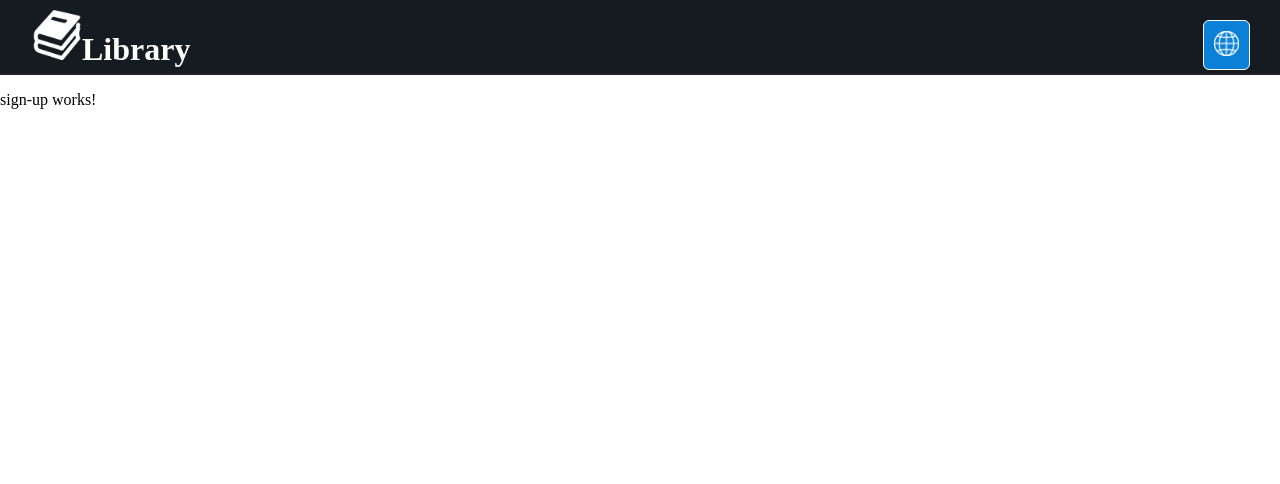
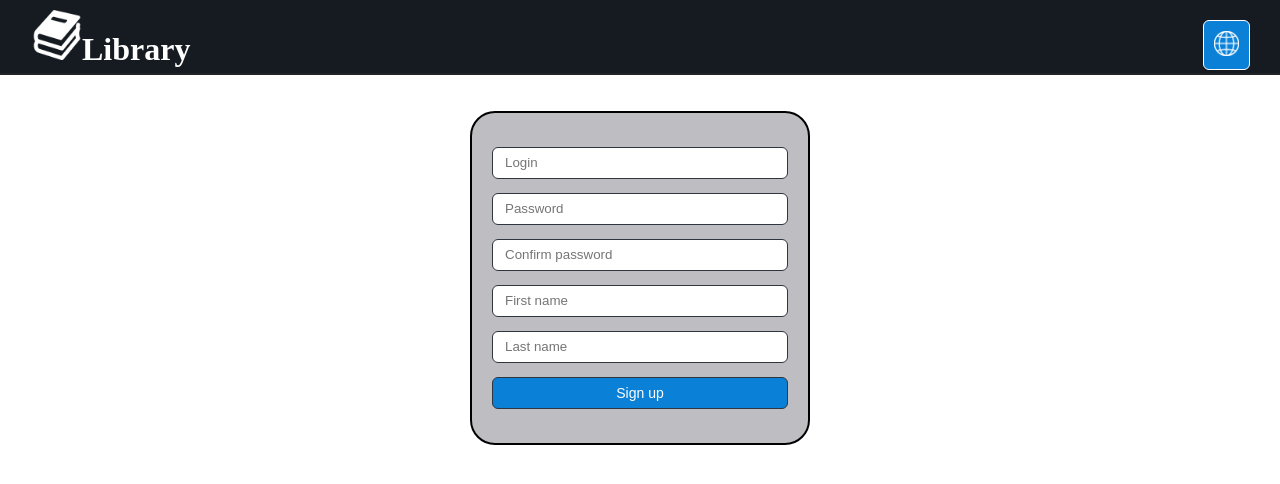
Before and after one commit to SirJohanot/library-angular, an Angular app: page /sign-up in a window 1280 px wide. Shown: the top 484 px of the page. Built offline with nearby package versions, Linux system fonts and the light colour scheme.

Commit message:
implemented the sign up page

```diff
--- a/src/app/pages/sign-up/sign-up.component.html
+++ b/src/app/pages/sign-up/sign-up.component.html
@@ -1 +1,19 @@
-<p>sign-up works!</p>
+<section id="main-content">
+    <form class="login-form round-bordered-subject" autoComplete="on" (ngSubmit)="handleSubmit()">
+        <input type="text" id="login" name="login" [(ngModel)]="login" (ngModelChange)="clearError()"
+            placeholder="{{'loginLocale' | language:languageService.currentLanguage}}" required />
+        <input type="password" id="password" name="password" [(ngModel)]="password" (ngModelChange)="clearError()"
+            placeholder="{{'passwordLocale' | language:languageService.currentLanguage}}" required />
+        <input type="password" id="confirmed-password" name="confirmed-password" [(ngModel)]="confirmedPassword"
+            (ngModelChange)="clearError()"
+            placeholder="{{'confirmPassword' | language:languageService.currentLanguage}}" required />
+        <input type="text" id="first-name" name="first-name" [(ngModel)]="firstName" (ngModelChange)="clearError()"
+            placeholder="{{'firstName' | language:languageService.currentLanguage}}" required />
+        <input type="text" id="last-name" name="last-name" [(ngModel)]=" lastName" (ngModelChange)="clearError()"
+            placeholder="{{'lastName' | language:languageService.currentLanguage}}" required />
+        <div class="error-message" *ngIf="error">{{error}}</div>
+        <button>
+            {{'signUp' | language:languageService.currentLanguage}}
+        </button>
+    </form>
+</section>
--- a/src/app/pages/sign-up/sign-up.component.ts
+++ b/src/app/pages/sign-up/sign-up.component.ts
@@ -1,4 +1,8 @@
+import { HttpClient } from '@angular/common/http';
 import { Component } from '@angular/core';
+import { Router } from '@angular/router';
+import { catchError, NEVER } from 'rxjs';
+import { LanguageService } from 'src/app/services/language.service';
 
 @Component({
   selector: 'app-sign-up',
@@ -7,4 +11,48 @@ import { Component } from '@angular/core';
 })
 export class SignUpComponent {
 
+  login: string = '';
+  password: string = '';
+  confirmedPassword: string = '';
+  firstName: string = '';
+  lastName: string = '';
+  error: string = '';
+
+  constructor(
+    public languageService: LanguageService,
+    private http: HttpClient,
+    private router: Router
+  ) { }
+
+  clearError() {
+    this.error = '';
+  }
+
+  handleSubmit() {
+    this.http.post('/users',
+      {
+        login: this.login,
+        password: this.password,
+        confirmedPassword: this.confirmedPassword,
+        firstName: this.firstName,
+        lastName: this.lastName
+      },
+      { observe: 'response' })
+      .pipe(
+        catchError((error) => {
+          switch (error.status) {
+            case 400:
+              this.error = error?.error?.error;
+              break;
+            default:
+              this.error = 'Registration failed';
+          }
+          return NEVER;
+        })
+      )
+      .subscribe(() => {
+        this.router.navigate(['/']);
+      });
+  }
+
 }
```
